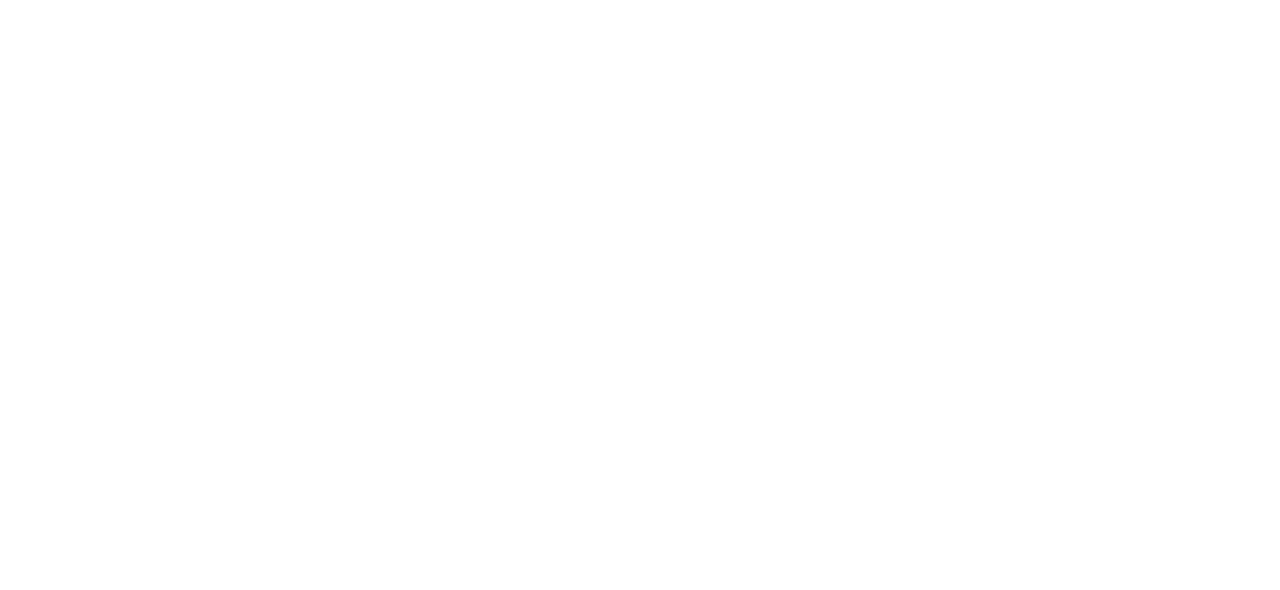
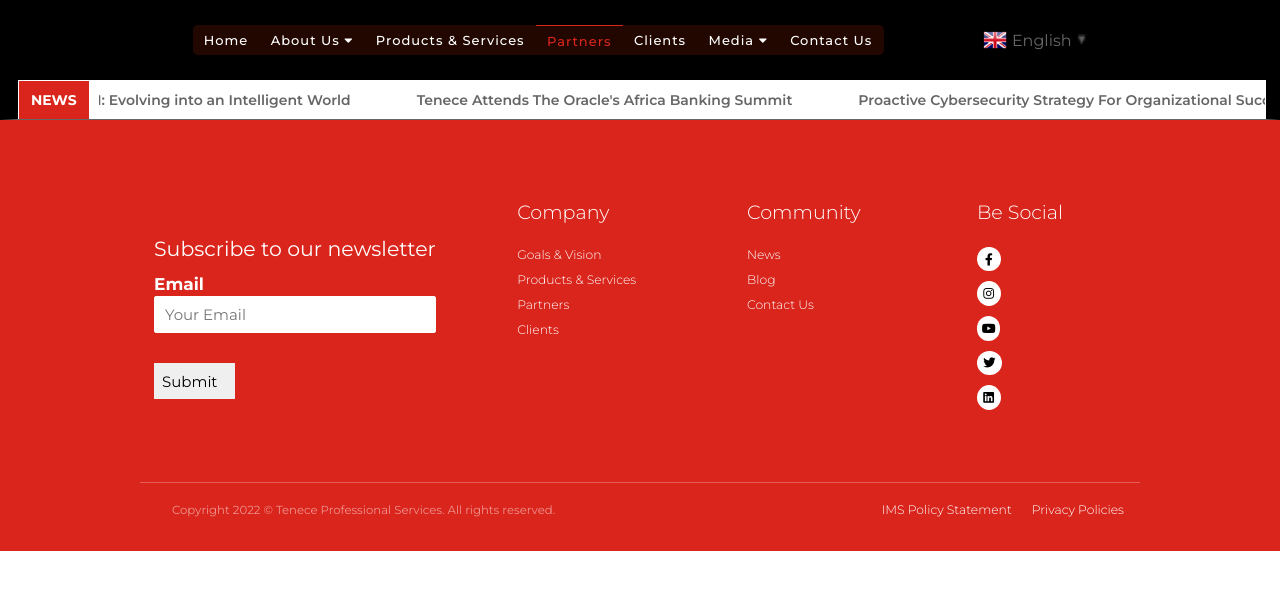
Before and after one commit to Onyeneke-AC/My-first-react-portfolio-project, a React (Create React App) app: page /partners in a window 1280 px wide. Before the commit this address had no page. Shown: the top 590 px of the page. Built offline with nearby package versions, Linux system fonts and the light colour scheme.

Commit message:
Partner page initialization

```diff
--- a/src/App.js
+++ b/src/App.js
@@ -2,6 +2,8 @@
 import { BrowserRouter as Router, Routes as Switch , Route } from 'react-router-dom';
 import './App.css';
 import Home from './components/pages/Home';
+import Products  from './components/pages/Partners';
+import Partners from './components/pages/Partners';
 
 function App() {
 
@@ -10,6 +12,7 @@
       <Router>
         <Switch>
           <Route path="/" exact Component={Home}/>
+          <Route path='/partners' Component={Partners} />
         </Switch>
       </Router>
     </>
--- a/src/components/pages/Partners.js
+++ b/src/components/pages/Partners.js
@@ -0,0 +1,19 @@
+import React from 'react'
+import Sidebar from '../templates/header/Sidebar'
+import News from '../templates/header/News'
+import Footer from '../templates/footer/Footer'
+import Navbar from '../templates/header/Navbar'
+
+
+function Partners() {
+  return (
+    <>
+    <Navbar />
+    <Sidebar />
+    <News />
+    <Footer />
+    </>
+  )
+}
+
+export default Partners
```
